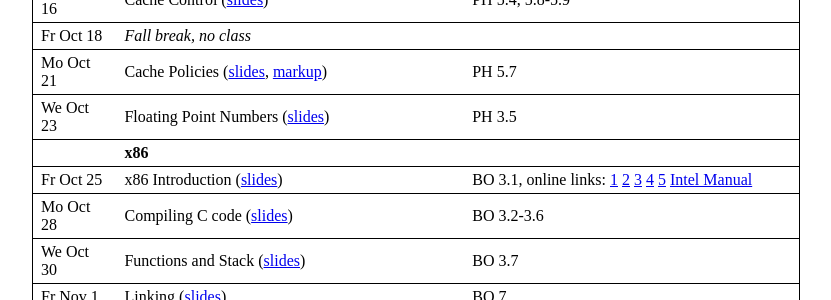
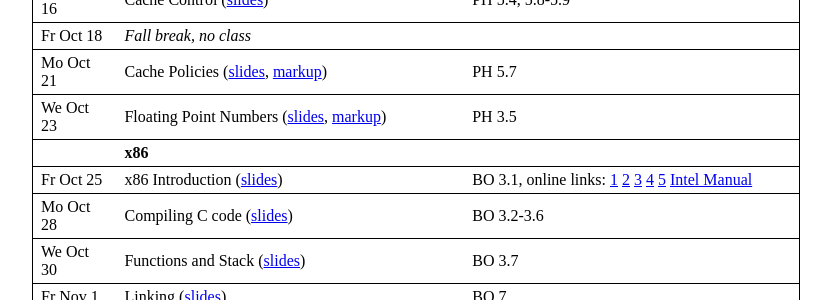
Before and after one commit to jhucsf/fall2019, a Jekyll site: the page built from index.md, in a window 1280 px wide and 900 px high, scrolled down 1982 px. Shown: the part 152-452 px from the top of the window, without its empty margins (224-1055 px from the left). Built offline with Jekyll 4.4.1, drawn with Linux system fonts in a browser that asks for light colours.

Commit message:
added markup for lecture 21

```diff
--- a/index.md
+++ b/index.md
@@ -90,7 +90,7 @@ Mo Oct 14 | Cache Basics  ([slides](lec/lec18.pdf), [markup](lec/lec18-ink.pdf))
 We Oct 16 | Cache Control ([slides](lec/lec19.pdf))                            | PH 5.4, 5.8-5.9
 Fr Oct 18 | *Fall break, no class*
 Mo Oct 21 | Cache Policies ([slides](lec/lec20.pdf), [markup](lec/lec20-ink.pdf))                           | PH 5.7
-We Oct 23 | Floating Point Numbers  ([slides](lec/lec21.pdf))                   | 	PH 3.5
+We Oct 23 | Floating Point Numbers  ([slides](lec/lec21.pdf), [markup](lec/lec21-ink.pdf))                   | 	PH 3.5
           | **x86**
 Fr Oct 25 | x86 Introduction ([slides](lec/lec22.pdf))                         | BO 3.1, online links: [1](http://www.cs.virginia.edu/~evans/cs216/guides/x86.html) [2](https://www.nayuki.io/page/a-fundamental-introduction-to-x86-assembly-programming) [3](http://download-mirror.savannah.gnu.org/releases//pgubook/ProgrammingGroundUp-1-0-booksize.pdf) [4](http://www.plantation-productions.com/Webster/www.artofasm.com/Windows/index.html) [5](http://patater.com/gbaguy/x86asm.htm) [Intel Manual](http://www.intel.com/content/dam/www/public/us/en/documents/manuals/64-ia-32-architectures-software-developer-instruction-set-reference-manual-325383.pdf)
 Mo Oct 28 | Compiling C code ([slides](lec/lec23.pdf))                         | BO 3.2-3.6
```
Also changed, not shown: 2 other files.
